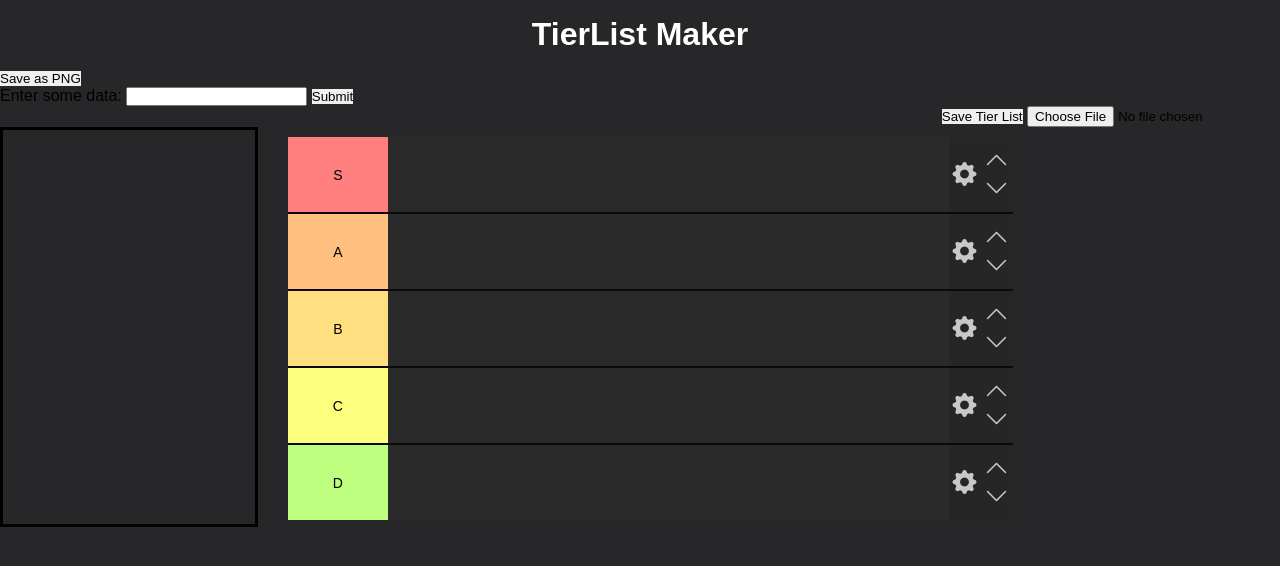
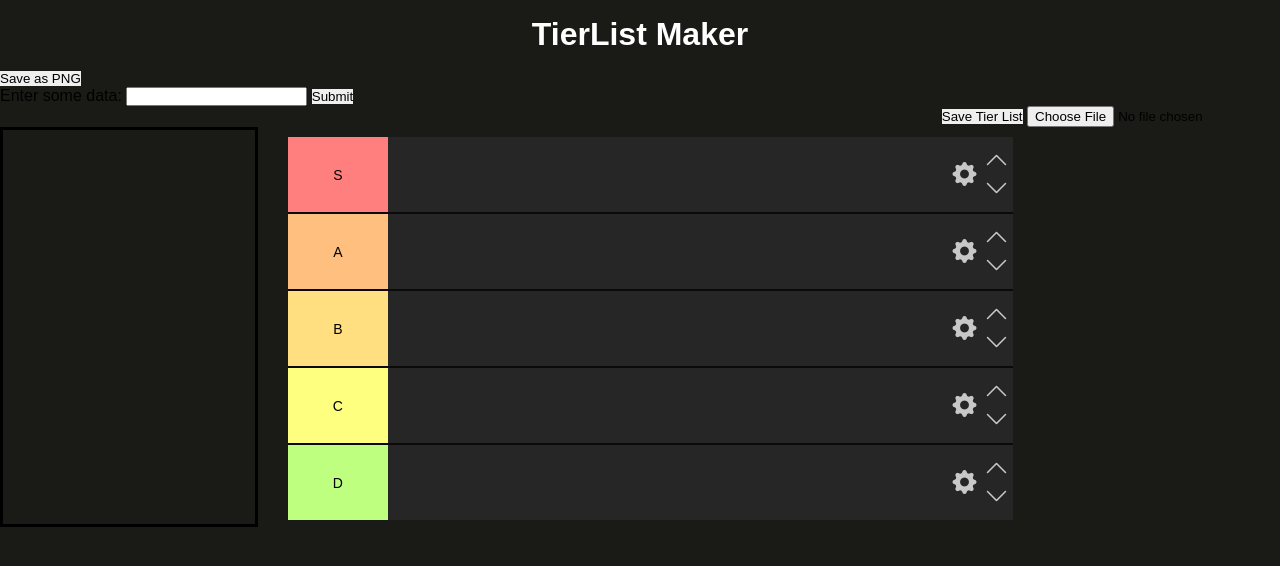
Before and after one commit to graya4/SGDBTierList, a Flask app: page / in a window 1280 px wide. Shown: the top 566 px of the page. Run offline with Flask 3, Linux system fonts and the light colour scheme.

Commit message:
rendering works now

```diff
--- a/app.py
+++ b/app.py
@@ -1,7 +1,8 @@
-from flask import Flask, request, jsonify, render_template
 from steamgrid import SteamGridDB, StyleType, PlatformType, MimeType, ImageType
+import requests
+from flask import Flask, request, jsonify, render_template, send_file
 from flask_cors import CORS
-import requests
+from io import BytesIO
 
 #https://github.com/ZebcoWeb/python-steamgriddb
 
@@ -55,13 +56,6 @@
             for y in current_grids:
                 if y.width == 600 and y.height == 900:
                     boxarts.append([y.url, game_name])
-        for z in game:
-            GAME_ID = z.id
-            response = requests.get(API_URL, headers=headers, params=params)
-            if response.status_code == 200:
-                print("Success:", response.json())  # or response.text
-            else:
-                app.logger.error(f"Error: {response.status_code}", response.text)
 
     except:
         processed_data = "This game does not exist!"
@@ -71,21 +65,17 @@
     #print(boxarts)
     return jsonify({'response': processed_data, 'boxarts' : boxarts})
 
+# Proxy route for handling CORS issues
 @app.route('/proxy')
 def proxy():
-    # Get the URL from the request parameters
     url = request.args.get('url')
     if not url:
         return jsonify({"error": "URL is required"}), 400
 
     try:
-        # Fetch the image from the external server
         response = requests.get(url)
         response.raise_for_status()
-
-        # Send the image back to the client
         return send_file(BytesIO(response.content), mimetype=response.headers['Content-Type'])
-
     except requests.exceptions.RequestException as e:
         return jsonify({"error": str(e)}), 500
 
--- a/static/main.js
+++ b/static/main.js
@@ -229,9 +229,15 @@
       // Create a temporary container to hold both elements
       const tempContainer = document.createElement('div');
       tempContainer.style.display = 'flex';
-    tempContainer.style.flexDirection = 'column';
+      tempContainer.style.flexDirection = 'row'; // Position elements side by side
       tempContainer.style.position = 'absolute'; // Position off-screen to avoid disrupting layout
       tempContainer.style.top = '-9999px';
+      tempContainer.style.left = '-9999px';
+      tempContainer.style.width = `${tierListElement.offsetWidth + gameTitleContainer.offsetWidth}px`; // Set width based on contents
+      tempContainer.style.height = `${Math.max(tierListElement.offsetHeight, gameTitleContainer.offsetHeight)}px`; // Set height to the maximum height of the contents
+
+      // Set the background color (change this to your desired color)
+      tempContainer.style.backgroundColor = '#1A1A17'; // Light grey background color
 
       // Clone elements to ensure current state is captured
       const tierListClone = tierListElement.cloneNode(true);
--- a/static/style.css
+++ b/static/style.css
@@ -8,8 +8,8 @@
 }
 
 :root {
-  --bg-color: #27272a;
-  --tier-bg-color: #2b2a2a;
+  --bg-color: #1A1A17;
+  --tier-bg-color: #262626;
   --tier-control-bg-color: #262626;
   --border-color: #0a0a0a;
   --card-size: 75px;
--- a/templates/index.html
+++ b/templates/index.html
@@ -105,8 +105,10 @@
 
         if (data.boxarts) {
             data.boxarts.forEach(([url, title]) => {
+                // Use the proxy to fetch the images
+                const proxyUrl = `/proxy?url=${encodeURIComponent(url)}`;
                 const imgElement = document.createElement('img');
-                      imgElement.src = url;
+                imgElement.src = proxyUrl;
                 imgElement.alt = title;
                 imgElement.draggable = true;
                 imgElement.style.margin = '5px';
```
Lines whose indentation alone changed are shown as unchanged.
